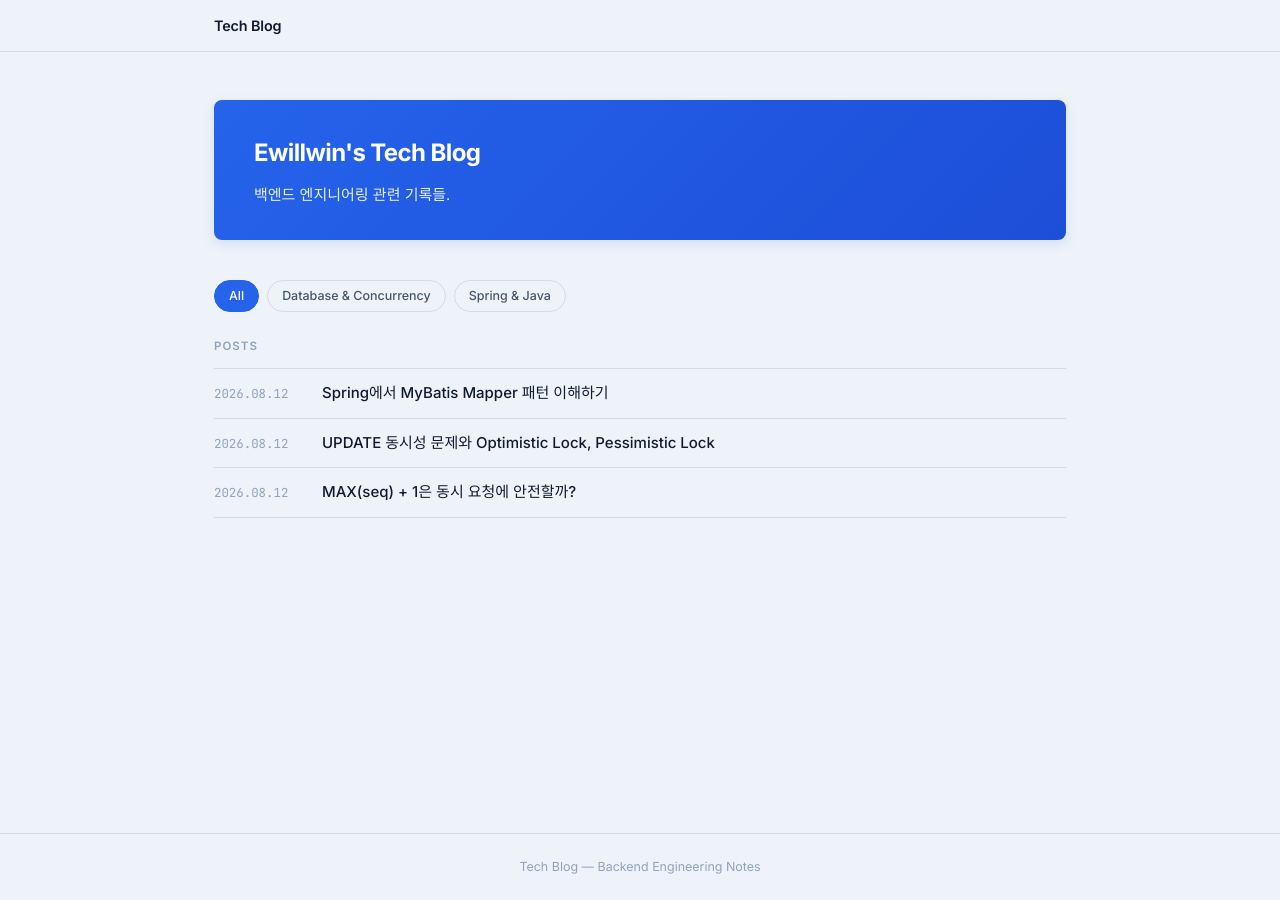
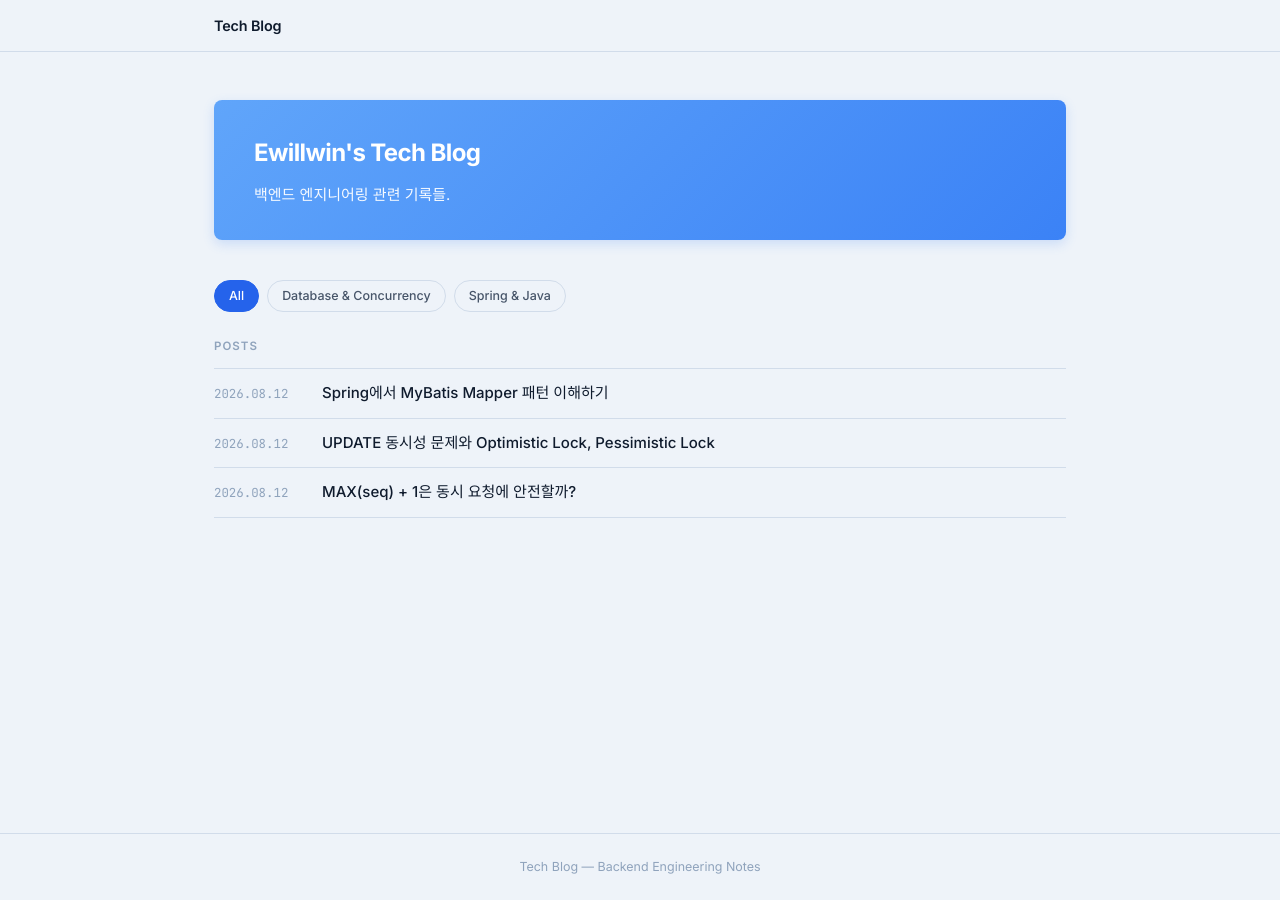
Before and after one commit to jw3418/jw3418.github.io, a Jekyll site: the page built from index.md, in a window 1280 px wide. Built offline with Jekyll 4.4.1, drawn with Linux system fonts in a browser that asks for light colours.

Commit message:
Change banner to lighter blue gradient

```diff
--- a/assets/css/main.css
+++ b/assets/css/main.css
@@ -115,9 +115,9 @@ body {
 .home-intro {
   margin-bottom: 2.5rem;
   padding: 2rem 2.5rem;
-  background: linear-gradient(135deg, #2563EB 0%, #1D4ED8 100%);
+  background: linear-gradient(135deg, #60A5FA 0%, #3B82F6 100%);
   border-radius: 8px;
-  box-shadow: 0 4px 12px rgba(37, 99, 235, 0.15);
+  box-shadow: 0 4px 12px rgba(59, 130, 246, 0.2);
 }
 
 .home-intro h1 {
@@ -129,7 +129,7 @@ body {
 }
 
 .home-intro p {
-  color: rgba(255, 255, 255, 0.9);
+  color: rgba(255, 255, 255, 0.95);
   font-size: 0.9375rem;
 }
 
```
